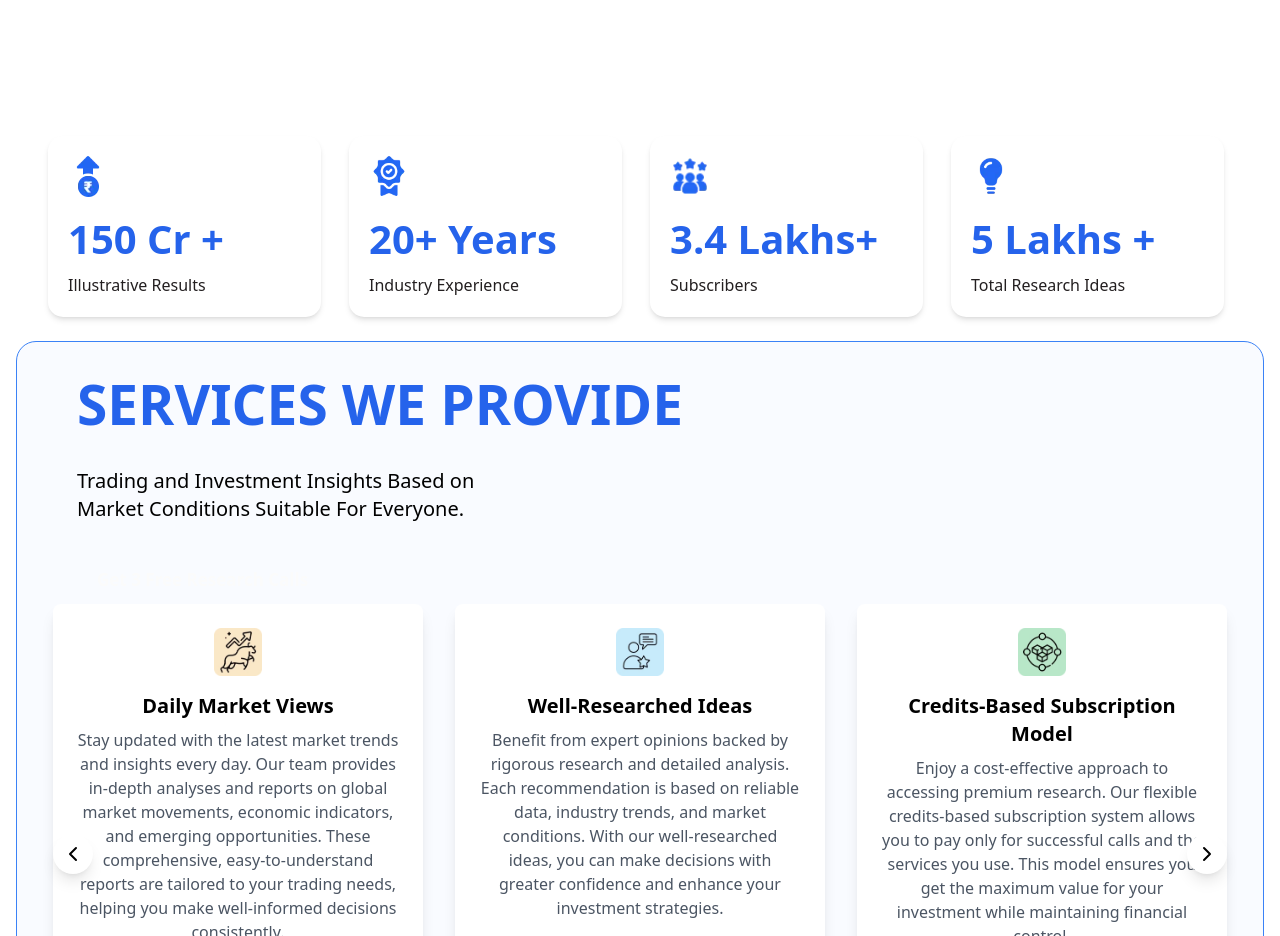
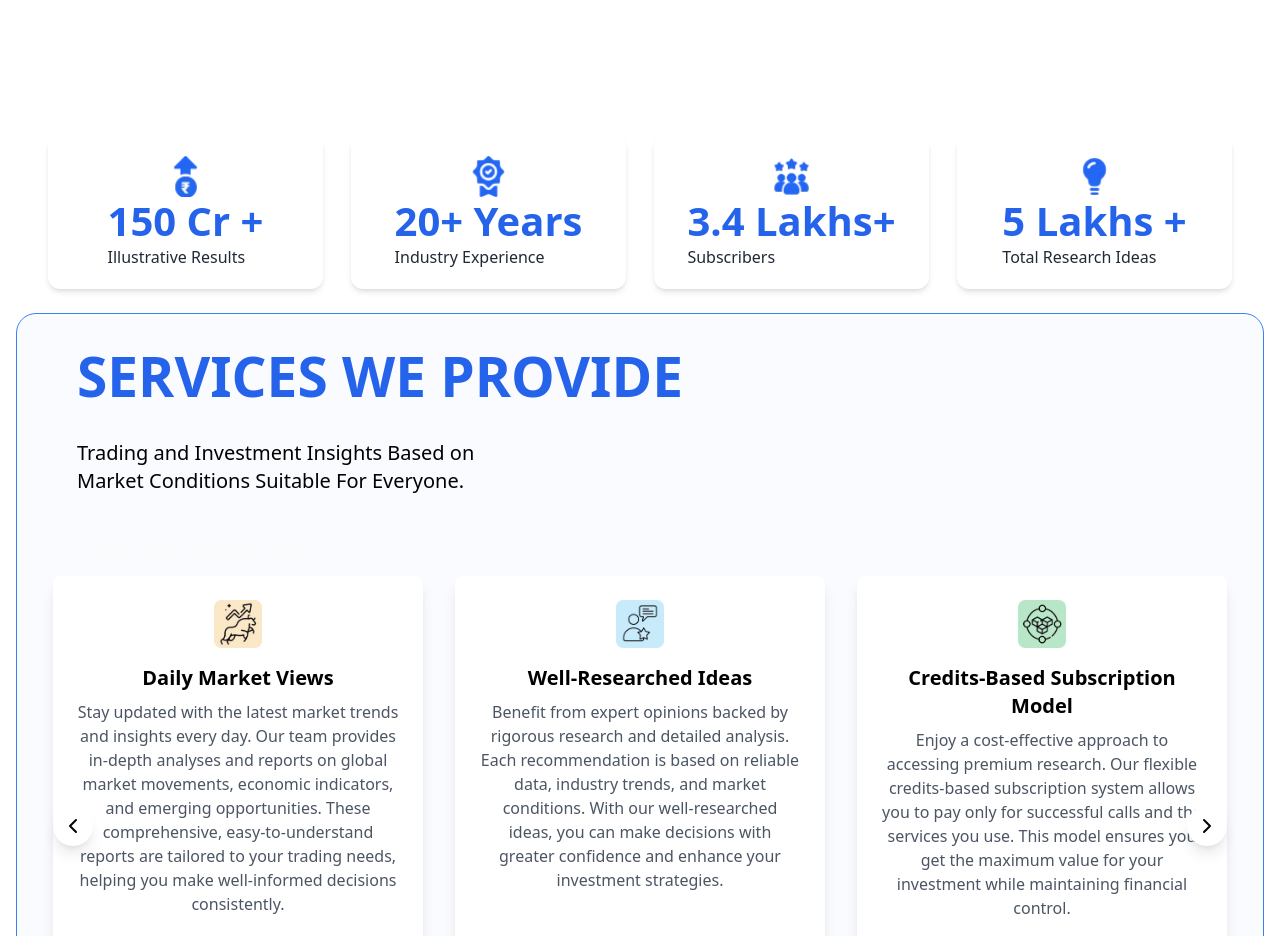
Before and after one commit to workashutosh/TWMMAINPAGE, a React (Vite) app: page / in a window 1280 px wide. Shown: the part 1700-2636 px from the top of the page. Built offline with nearby package versions, Linux system fonts and the light colour scheme; no server answers.

Commit message:
why choose updation

```diff
--- a/src/components/Services.jsx
+++ b/src/components/Services.jsx
@@ -22,34 +22,7 @@ const Services = () => {
     );
   };
 
-  const getCardStyle = (index) => {
-    const diff = (index - currentIndex + features.length) % features.length;
-    let transform = '';
-    let zIndex = 0;
-    let opacity = 1;
 
-    if (diff === 0) { // Current card
-      transform = 'translateX(-50%) scale(1) translateZ(0)';
-      zIndex = 3;
-    } else if (diff === 1 || diff === features.length - 1) { // Adjacent cards
-      const direction = diff === 1 ? 1 : -1;
-      transform = `translateX(${direction * 75 - 50}%) scale(0.85) translateZ(-100px)`;
-      zIndex = 2;
-      opacity = 0.7;
-    } else { // Other cards
-      const direction = diff <= features.length / 2 ? 1 : -1;
-      transform = `translateX(${direction * 100 - 50}%) scale(0.7) translateZ(-200px)`;
-      zIndex = 1;
-      opacity = 0.5;
-    }
-
-    return {
-      transform,
-      zIndex,
-      opacity,
-      transition: 'all 0.5s ease-in-out'
-    };
-  };
 
   const features = [
     {
--- a/src/components/WhyChoose.jsx
+++ b/src/components/WhyChoose.jsx
@@ -32,13 +32,13 @@ const WhyChoose = () => {
   ];
 
   return (
-    <div className="grid lg:grid-cols-4 grid-cols-1 px-12 select-none justify-between md:gap-7 gap-4 md:mt-24 mt-12 xl:pe-14">
+    <div className="grid lg:grid-cols-4 sm:grid-cols-2 grid-cols-1 px-6 sm:px-8 md:px-12 select-none justify-between gap-4 sm:gap-6 md:gap-7 mt-12 sm:mt-16 md:mt-24">
       {stats.map((stat) => (
         <div
           key={stat.id}
-          className="md:block flex items-center gap-2 bg-white shadow-md md:rounded-[15px] rounded-[6px] md:p-5 py-4 px-2"
+          className="flex sm:flex-col items-center gap-4 sm:gap-2 bg-white shadow-md rounded-lg sm:rounded-xl p-4 sm:p-5"
         >
-          <div className="md:w-[41px] md:h-[41px] w-[24px] h-[24px]">
+          <div className="w-[32px] h-[32px] sm:w-[41px] sm:h-[41px] flex-shrink-0">
             <img
               alt="Image not found"
               fetchPriority="high"
@@ -46,14 +46,14 @@ const WhyChoose = () => {
               height="40"
               decoding="async"
               src={stat.imgSrc}
-              style={{ color: 'transparent', objectFit: 'cover' }}
+              className="w-full h-full object-cover"
             />
           </div>
           <div>
-            <h2 className="xl:text-[40px] xl:leading-[44px] md:text-[2.5rem] md:leading-[2.5rem] font-bold text-[18px] leading-[22px] text-blue-600 text-primary md:mt-5">
+            <h2 className="text-lg sm:text-xl md:text-2xl xl:text-[40px] font-bold text-blue-600 text-primary">
               {stat.title}
             </h2>
-            <p className="md:text-[16px] text-[9px] text-[#231F20] md:mt-3 mt-1">
+            <p className="text-xs sm:text-sm md:text-base text-gray-800 mt-1 sm:mt-2">
               {stat.description}
             </p>
           </div>
```
